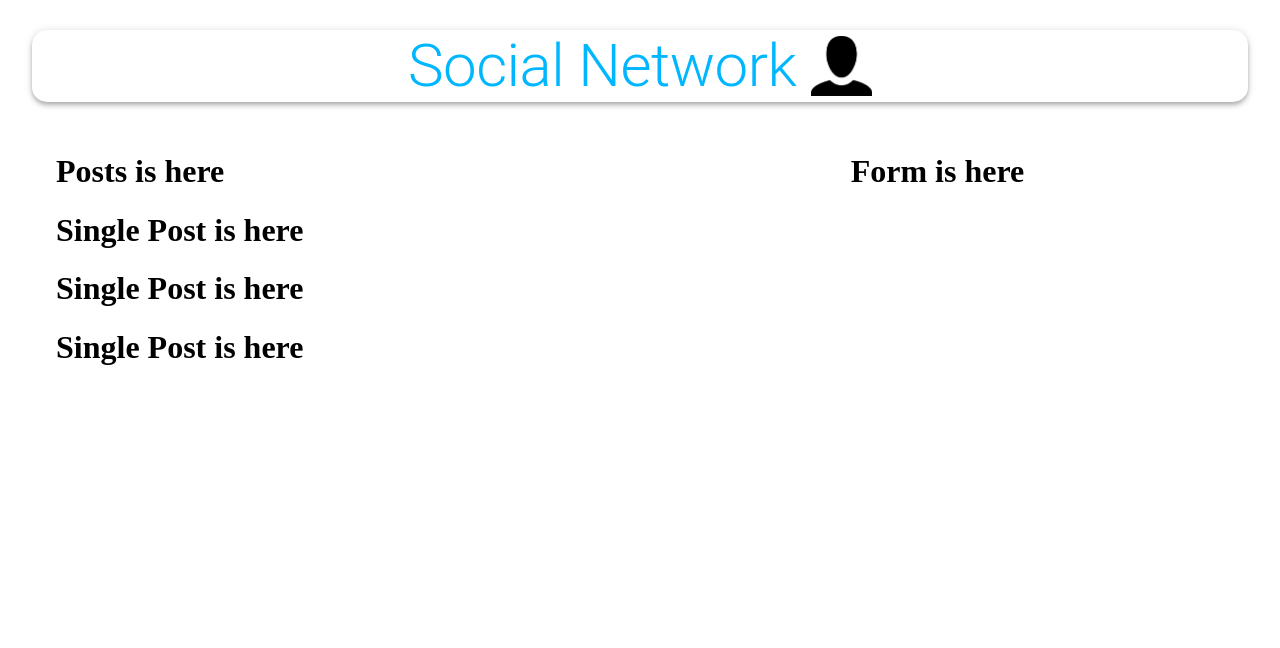
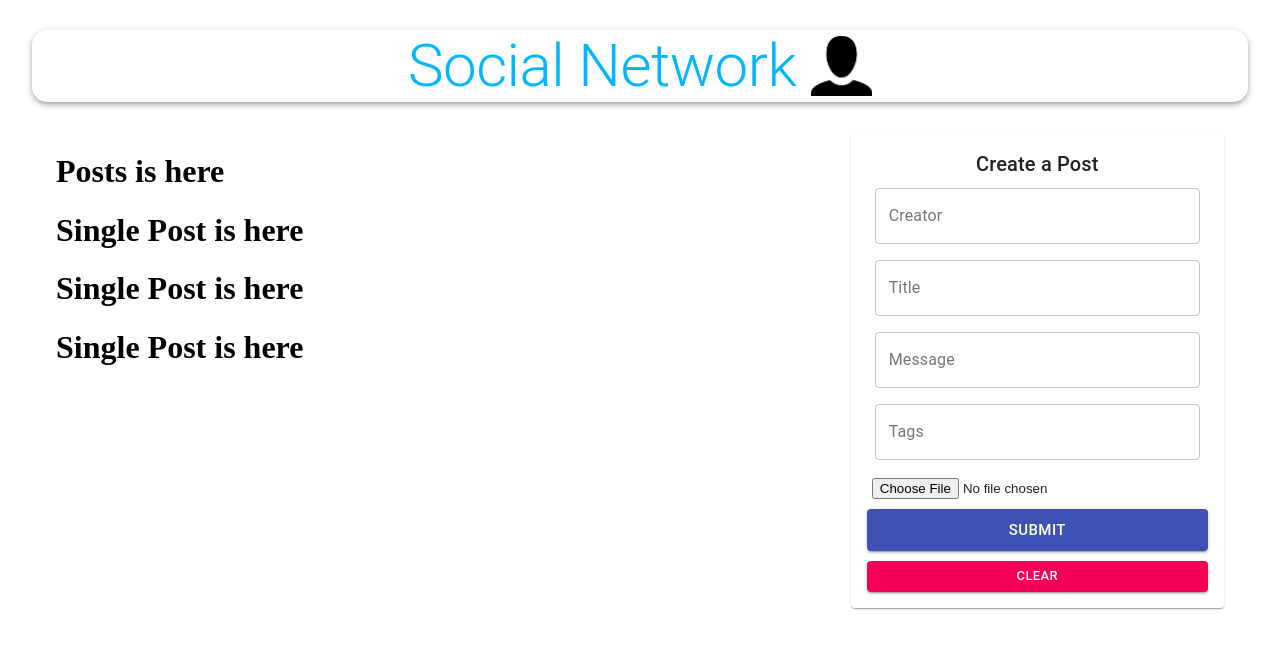
Before and after one commit to OzgurBurakOzdemir/social-media-app, a React (Create React App) app in the folder client/: page / in a window 1280 px wide. Shown: the top 648 px of the page. Built offline with nearby package versions, Linux system fonts and the light colour scheme; no server answers.

Commit message:
actions edited

```diff
--- a/client/src/App.js
+++ b/client/src/App.js
@@ -27,7 +27,7 @@
             </AppBar>
             <Grow in>
                 <Container>
-                    <Grid container justify="space-between" alignItems="stretch" spacing={3} >
+                    <Grid container justifyContent="space-between" alignItems="stretch" spacing={3} >
                         <Grid item xs={12} sm={7} >
                             <Posts />
                         </Grid>
--- a/client/src/actions/posts.js
+++ b/client/src/actions/posts.js
@@ -4,7 +4,6 @@
 {
     try
     {
-
         const { data } = await api.fetchPosts()
         dispatch({ type: 'FETCH_ALL', payload: data })
     } catch (err)
@@ -12,3 +11,14 @@
         console.log(err.message)
     }
 }
+export const createPost = (post) => async (dispatch) =>
+{
+    try
+    {
+        const { data } = await api.createPost(post)
+        dispatch({ type: 'CREATE', payload: data })
+    } catch (err)
+    {
+        console.log(err.message)
+    }
+}
--- a/client/src/api/index.js
+++ b/client/src/api/index.js
@@ -1,5 +1,6 @@
 import axios from 'axios'
 
-const url = 'http://localhost:5000posts'
+const url = 'http://localhost:3001/posts'
 
 export const fetchPosts = () => axios.get(url)
+export const createPost = (newPost) => axios.post(url, newPost)
--- a/client/src/components/Form/Form.js
+++ b/client/src/components/Form/Form.js
@@ -1,15 +1,41 @@
-import React from 'react'
+import React, { useState } from 'react'
 import useStyles from './styles'
+import { TextField, Button, Typography, Paper } from '@material-ui/core'
+import FileBase from 'react-file-base64'
+import { useDispatch } from 'react-redux'
+import { createPost } from '../../actions/posts'
 
 const Form = () =>
 {
-    // eslint-disable-next-line no-unused-vars
+    const [postData, setPostData] = useState({
+        creator: '', title: '', message: '', tags: '', selectedFile: ''
+    })
     const classes = useStyles()
+    const dispatch = useDispatch();
+    const handleSubmit = (e) =>
+    {
+        e.preventDefault();
+        dispatch(createPost(postData))
+    }
+
+    const clear = () =>
+    {
+
+    }
 
     return (
-        <div>
-            <h1>Form is here</h1>
-        </div>
+        <Paper className={classes.paper}>
+            <form autoComplete="off" noValidate className={`${classes.form} ${classes.root}`} onSubmit={handleSubmit}>
+                <Typography variant="h6" >Create a Post</Typography>
+                <TextField name="creator" variant="outlined" label="Creator" fullWidth value={postData.creator} onChange={(e) => setPostData({ ...postData, creator: e.target.value })} />
+                <TextField name="title" variant="outlined" label="Title" fullWidth value={postData.title} onChange={(e) => setPostData({ ...postData, title: e.target.value })} />
+                <TextField name="message" variant="outlined" label="Message" fullWidth value={postData.message} onChange={(e) => setPostData({ ...postData, message: e.target.value })} />
+                <TextField name="tags" variant="outlined" label="Tags" fullWidth value={postData.tags} onChange={(e) => setPostData({ ...postData, tags: e.target.value })} />
+                <div className={classes.fileInput}> <FileBase type="file" multiple={false} onDone={({ base64 }) => setPostData({ ...postData, selectedFile: base64 })} /> </div>
+                <Button className={classes.buttonSubmit} variant="contained" color="primary" size="large" type="submit" fullWidth > Submit </Button>
+                <Button variant="contained" color="secondary" size="small" onClick={clear} fullWidth > Clear </Button>
+            </form>
+        </Paper>
     )
 }
 
--- a/client/src/reducers/posts.js
+++ b/client/src/reducers/posts.js
@@ -6,7 +6,7 @@
         case 'FETCH_ALL':
             return action.payload
         case 'CREATE':
-            return posts
+            return [...posts, action.payload]
         default:
             return posts;
     }
```
Also changed, not shown: client/package.json (line endings or trailing spaces).
